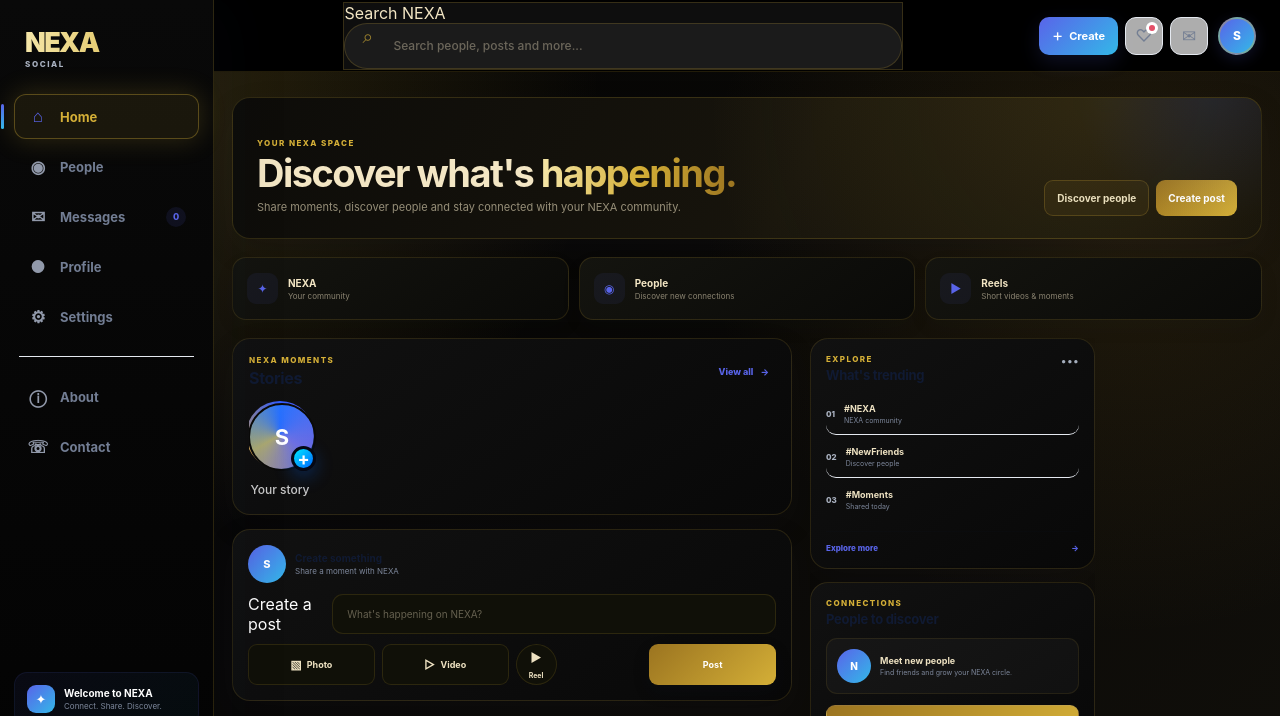
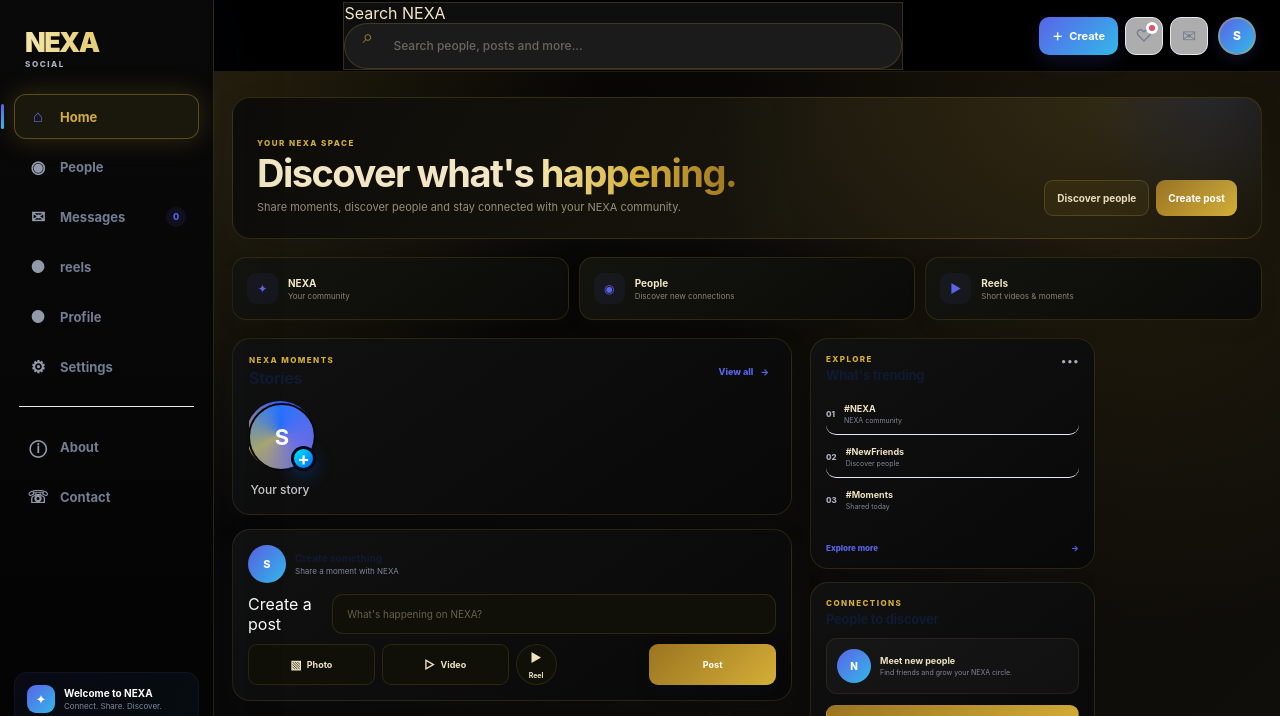
Before and after one commit to prince-1234-ops/nexa, a website: page home.html in a window 1280 px wide. Shown: the top 716 px of the page. Drawn offline with nearby package versions, Linux system fonts and the light colour scheme; no server answers; sample sign-in values are in the browser's storage.

Commit message:
Update home.html

```diff
--- a/home.html
+++ b/home.html
@@ -87,6 +87,22 @@
 
                     <span class="nav-badge">
                         0
+                    </span>
+
+                </a>
+
+
+
+
+
+                <a href="reels.html" class="nav-item">
+
+                    <span class="nav-icon">
+                        ●
+                    </span>
+
+                    <span class="nav-label">
+                        reels
                     </span>
 
                 </a>
```
